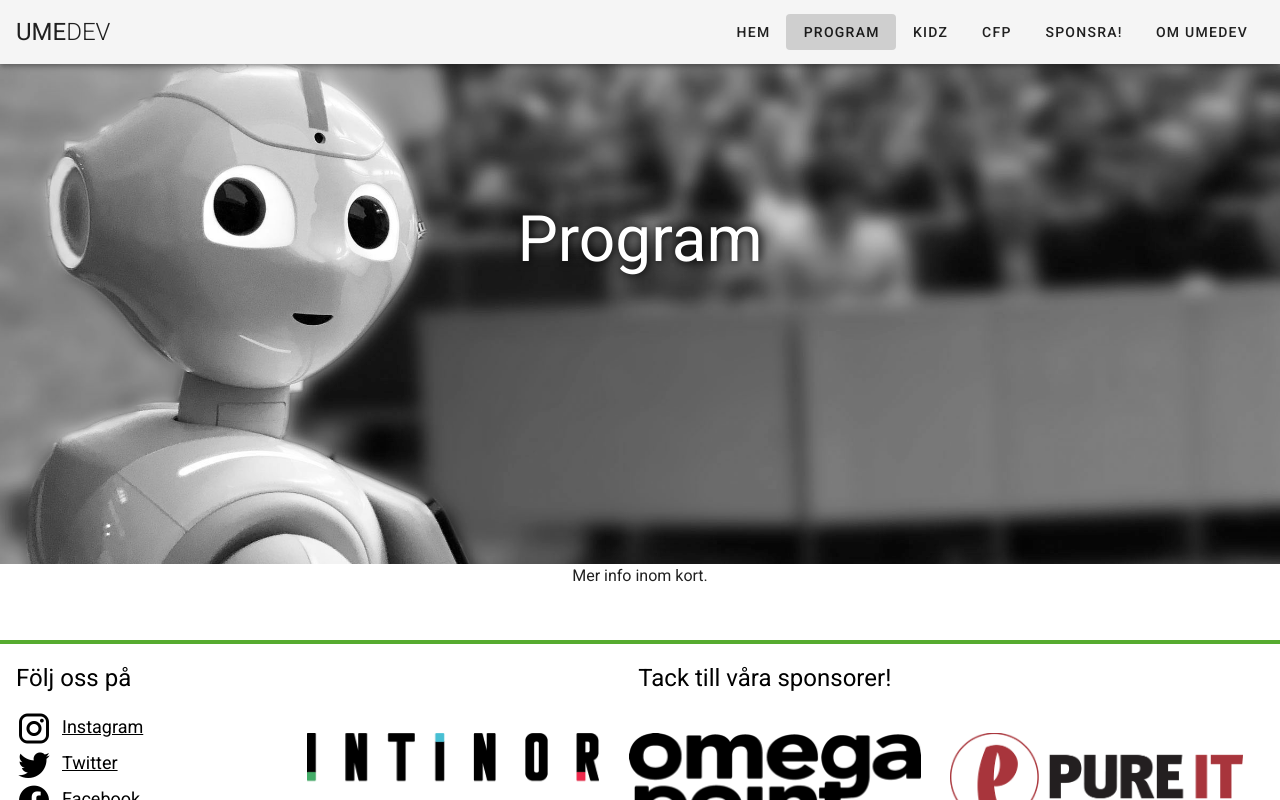
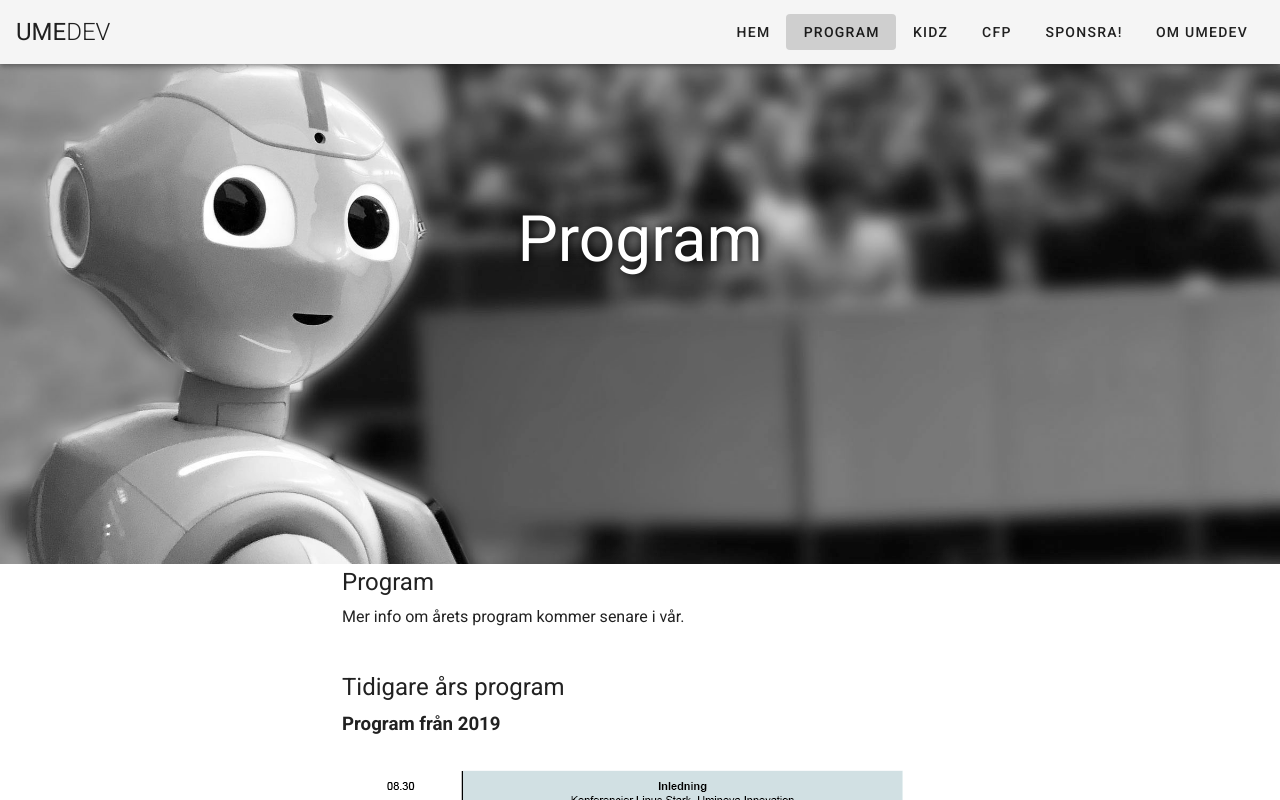
Before and after one commit to umedevkonferens/umedev, a Vue app: page /program in a window 1280 px wide. Shown: the top 800 px of the page. Built offline with nearby package versions, Linux system fonts and the light colour scheme; what vuefire would draw is missing.

Commit message:
Added last years program.

```diff
--- a/src/views/Program.vue
+++ b/src/views/Program.vue
@@ -4,9 +4,12 @@
 
     <v-row class="mb-6" justify="start">
       <v-col md="auto" class="content wrapper">
-        <p>
-          Mer info inom kort.
-        </p>
+        <h2>Program</h2>
+        <p>Mer info om årets program kommer senare i vår.</p>
+        <br />
+        <h2>Tidigare års program</h2>
+        <h3>Program från 2019</h3>
+        <img src="../assets/Tidigare-schema.png" />
       </v-col>
     </v-row>
   </div>
```
